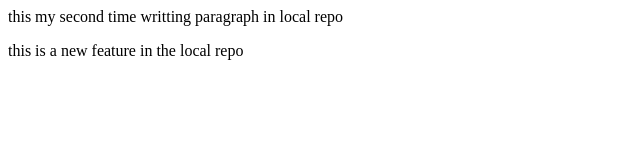
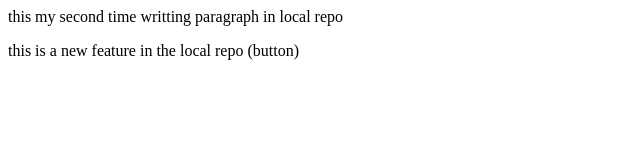
Before and after one commit to Pranav-Edvankar/localrepo, a plain HTML site: page index.html in a window 1280 px wide. Shown: the full height of the page, 0-640 px from the left. Drawn offline with Linux system fonts and the light colour scheme.

```diff
--- a/index.html
+++ b/index.html
@@ -1,2 +1,2 @@
 <p>this my second time writting paragraph in local repo</p>
-<p>this is a new feature in the local repo</p>
+<p>this is a new feature in the local repo (button)</p>
```
